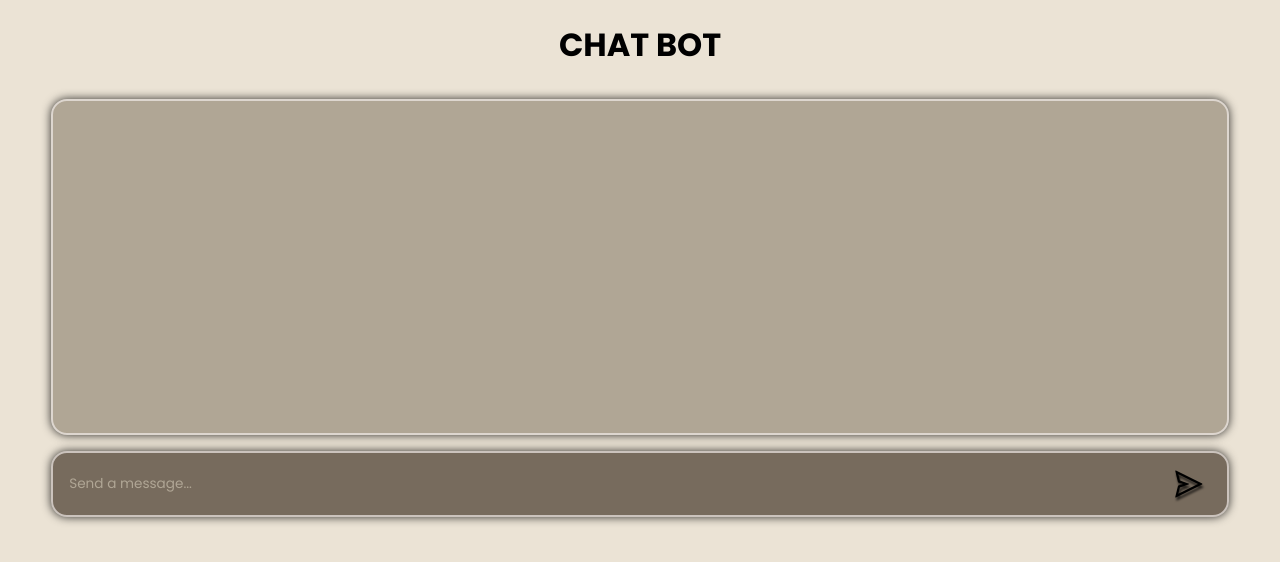
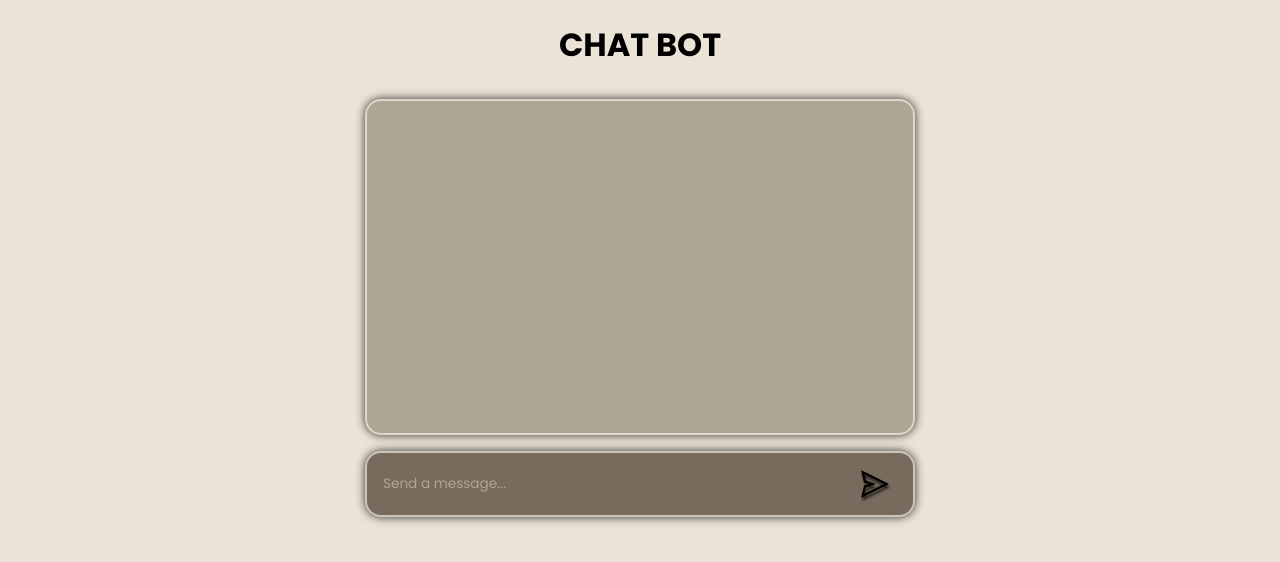
Before and after one commit to SOCRAMBLLE/chatbotAI-mistral, a React (Create React App) app: page / in a window 1280 px wide. Shown: the top 562 px of the page. Built offline with nearby package versions, Linux system fonts and the light colour scheme.

Commit message:
Corrected size of ChatBox when full screen page

```diff
--- a/src/components/UI/ChatBox.css
+++ b/src/components/UI/ChatBox.css
@@ -8,3 +8,9 @@
   max-height: 90vh;
   text-align: left;
 }
+
+@media (min-width: 600px) {
+  .chat-window {
+    width: 550px;
+  }
+}
--- a/src/components/UI/ChatBox.js
+++ b/src/components/UI/ChatBox.js
@@ -48,7 +48,7 @@ const ChatBox = () => {
           for (let i = 0; i < response.length; i++) {
             currentResponse += response.charAt(i);
             setAiBotResponse(currentResponse);
-            await new Promise((resolve) => setTimeout(resolve, 25));
+            await new Promise((resolve) => setTimeout(resolve, 15));
           }
         } catch (error) {
           console.error("Error calling callBotApi:", error);
```
